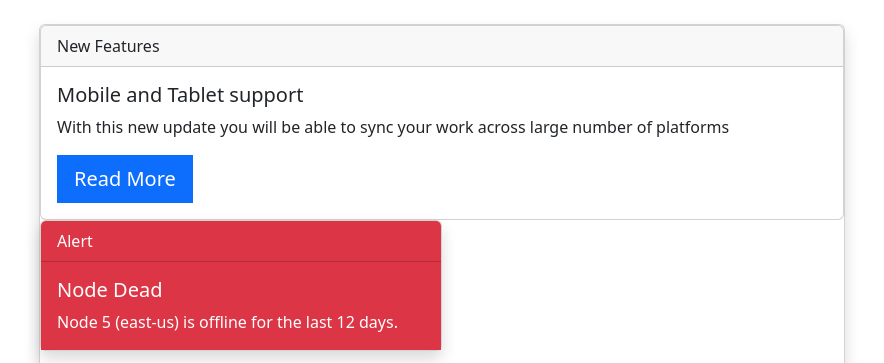
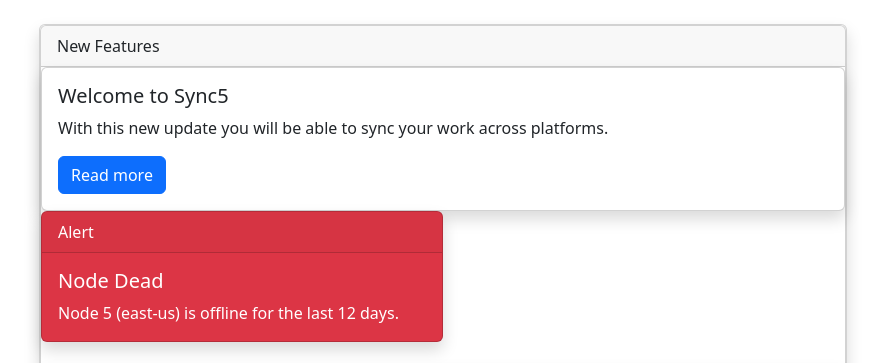
Before and after one commit to acciojob/bootstrap-card-pathma2005, a website: page main.html in a window 1280 px wide. Shown: the top 363 px of the page, without its empty margins (43-927 px from the left). Drawn offline with nearby package versions, Linux system fonts and the light colour scheme; grey boxes are pictures that could not be loaded.

Commit message:
created a submission

```diff
--- a/main.html
+++ b/main.html
@@ -14,21 +14,22 @@
   <div class="card-header">
     New Features
   </div>
-    <div class="card-body">
-		<h5 class="card-title">Mobile and Tablet support</h5>
-   <p class="card-text">
-	   With this new update you will be able to sync your work across large number of platforms
-   </p>
-		<a href="#" class="btn btn-primary btn-lg" style="border-radius:0;">Read More</a>
-	</div>
-	</div>
-<div class="card shadow" style="width:50%">
-  <div class="card-header bg-danger text-white"> Alert </div>
-  <div class="card-body bg-danger text-white">
+   <div class="card shadow" >
+  <div class="card-body">
+    <h5 class="card-title">Welcome to Sync5</h5>
+    <p class="card-text">With this new update you will be able to sync your work across platforms.</p>
+    <a href="#" class="btn btn-primary">Read more</a>
+  </div>
+</div>
+
+<div class="card bg-danger text-white shadow" style="width:50%">
+  <div class="card-header">Alert</div>
+  <div class="card-body">
     <h5 class="card-title">Node Dead</h5>
     <p class="card-text">Node 5 (east-us) is offline for the last 12 days.</p>
   </div>
 </div>
+
 <div class='card mt-4 shadow'>
 	<img class="card img-top"src="https://picsum.photos/id/1011/800/300"alt="underwater">
 	<div class="card-body">
@@ -39,7 +40,6 @@
 </div>
 			</div>
 
-		<script type="text/javascript" src="./script.js">
-</script>
-</body>
-</html>
+		<script src="https://cdn.jsdelivr.net/npm/bootstrap@5.3.3/dist/js/bootstrap.bundle.min.js"></script>
+		</body>
+		</html>
```
